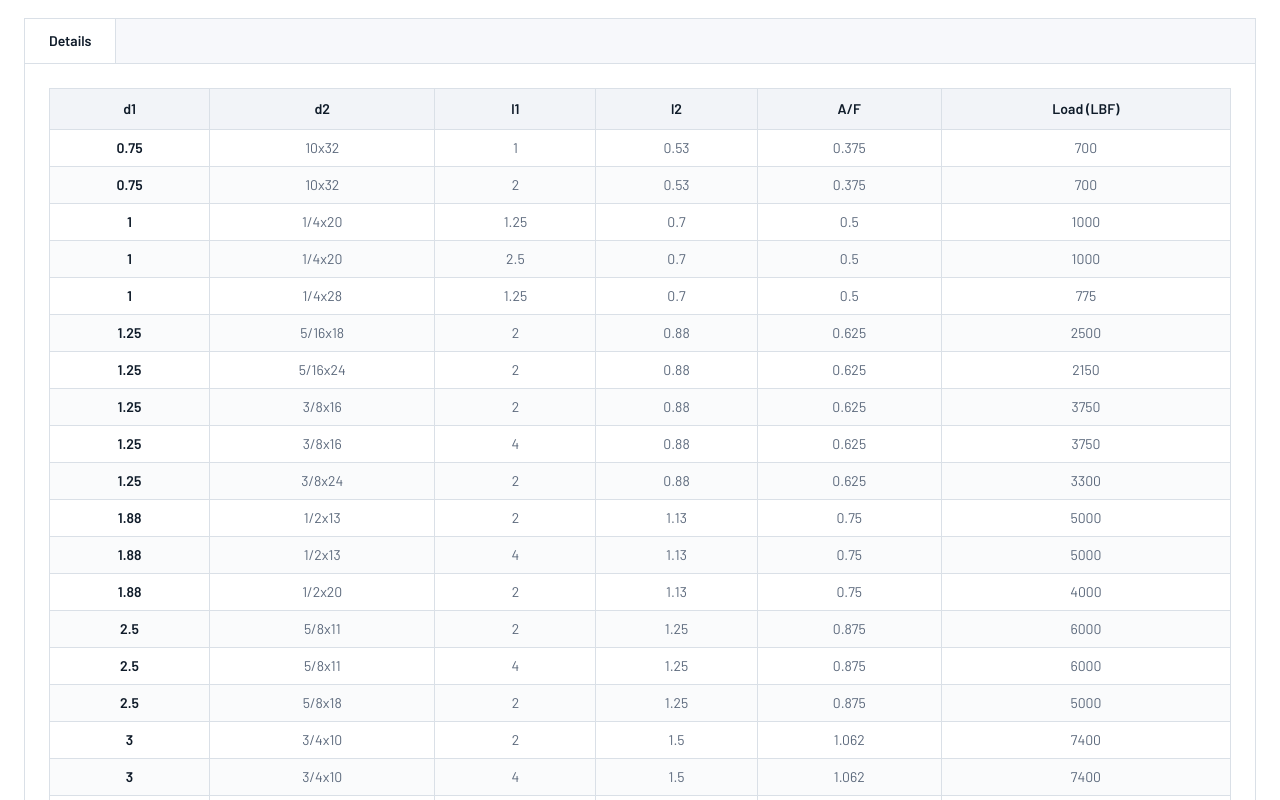
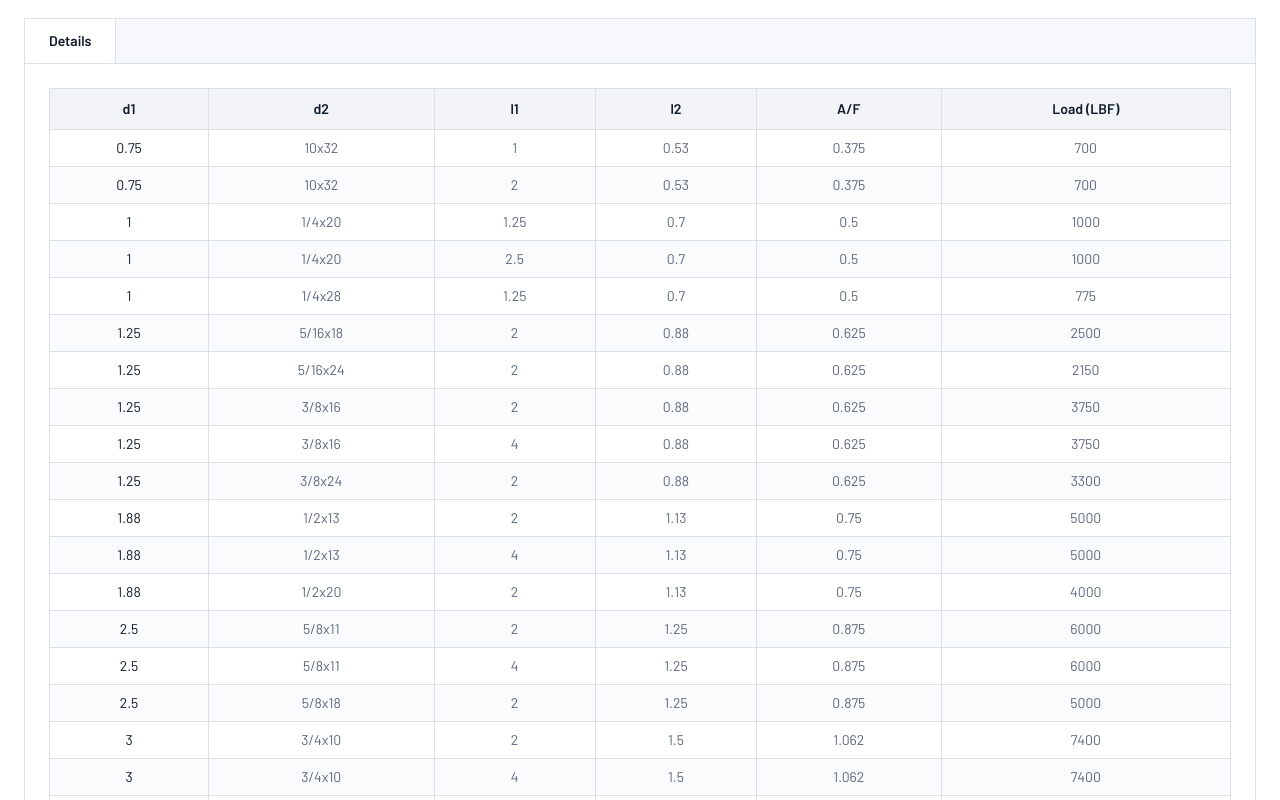
Before and after one commit to volcanolee4/Website, a React (Vite) app in the folder apps/web/: page /Website/products/1100 in a window 1280 px wide. Shown: the part 1220-2020 px from the top of the page. Built offline with nearby package versions, Linux system fonts and the light colour scheme; the HTML template or start-up script is replaced by a standard one; a web font is replaced by a local one.

Commit message:
前端详情页表格：首列正文去除加粗（仅保留表头加粗）

```diff
--- a/apps/web/src/pages/ProductDetailPage.jsx
+++ b/apps/web/src/pages/ProductDetailPage.jsx
@@ -276,7 +276,7 @@ export default function ProductDetailPage() {
 															key={ci}
 															style={tdStyle}
 															className={`border border-border px-3 py-2 ${
-																ci === 0 ? 'font-semibold text-foreground' : 'text-muted-foreground'
+																ci === 0 ? 'text-foreground' : 'text-muted-foreground'
 															}`}
 														>
 															{cellStyle ? <span style={cellStyle}>{cellText}</span> : cellText}
```
